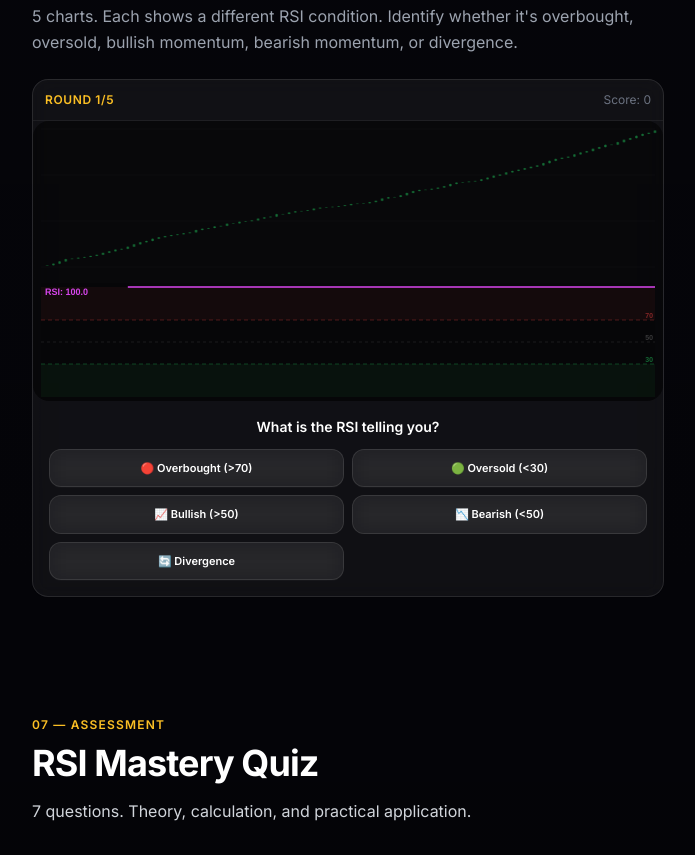
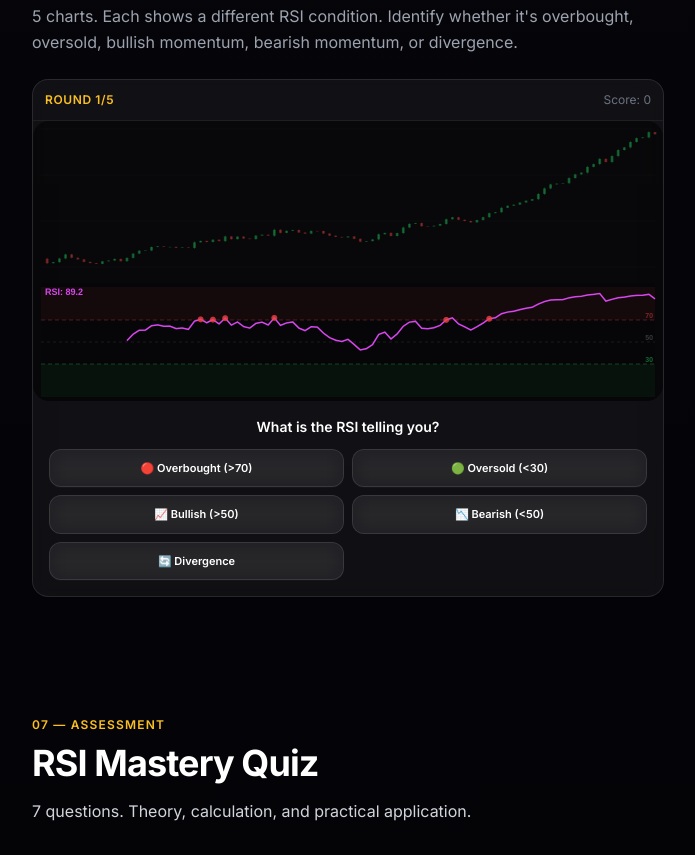
Before and after one commit to shezabs/interakktive-website, a Next.js app: page /academy/lesson/rsi in a window 1280 px wide. Shown: the part 4200-5055 px from the top of the page, without its empty margins (292-987 px from the left). Built offline with nearby package versions, Linux system fonts and the light colour scheme; no server answers.

Commit message:
fix: RSI game v2 - wide noise ensures proper RSI oscillation in all scenarios

```diff
--- a/app/academy/lesson/rsi/page.tsx
+++ b/app/academy/lesson/rsi/page.tsx
@@ -361,65 +361,51 @@ function RSISignalGame() {
   const [done, setDone] = useState(false);
 
   const scenarios = useMemo(() => {
-    // Each scenario has carefully crafted price data to produce a clear RSI condition
-    function makeOB(seed: number): number[] {
-      // Strong sustained rally — RSI will be well above 70
-      const rand = seededRandom(seed);
-      const p: number[] = [80];
-      for (let i = 1; i < 100; i++) {
-        p.push(p[i - 1] + (rand() - 0.3) * 1.5 + 0.6);
-      }
-      return p;
-    }
-    function makeOS(seed: number): number[] {
-      // Strong sustained sell-off — RSI will be well below 30
-      const rand = seededRandom(seed);
-      const p: number[] = [120];
-      for (let i = 1; i < 100; i++) {
-        p.push(p[i - 1] + (rand() - 0.7) * 1.5 - 0.6);
-      }
-      return p;
-    }
-    function makeBull(seed: number): number[] {
-      // Gentle uptrend — RSI stays 50-65 range
+    // KEY: RSI needs BOTH gains AND losses to oscillate. Use wide noise (rand()-0.5)*3
+    // plus a directional bias to push RSI toward the desired zone.
+    function makeData(seed: number, phases: { len: number; bias: number }[]): number[] {
       const rand = seededRandom(seed);
       const p: number[] = [100];
-      for (let i = 1; i < 100; i++) {
-        p.push(p[i - 1] + (rand() - 0.45) * 2 + 0.1);
-      }
-      return p;
-    }
-    function makeBear(seed: number): number[] {
-      // Gentle downtrend — RSI stays 35-50 range
-      const rand = seededRandom(seed);
-      const p: number[] = [100];
-      for (let i = 1; i < 100; i++) {
-        p.push(p[i - 1] + (rand() - 0.55) * 2 - 0.1);
-      }
-      return p;
-    }
-    function makeDiv(seed: number): number[] {
-      // Price makes lower low but with weakening momentum (RSI higher low)
-      const rand = seededRandom(seed);
-      const p: number[] = [100];
-      for (let i = 1; i < 100; i++) {
-        const noise = (rand() - 0.5) * 1.2;
-        let trend = 0;
-        if (i < 30) trend = -0.5;       // first drop
-        else if (i < 50) trend = 0.3;    // recovery
-        else if (i < 80) trend = -0.25;  // second drop (shallower momentum)
-        else trend = 0.15;               // start of recovery
-        p.push(p[i - 1] + noise + trend);
+      for (const phase of phases) {
+        for (let j = 0; j < phase.len; j++) {
+          const noise = (rand() - 0.5) * 3; // wide noise ensures both gains and losses
+          p.push(p[p.length - 1] + noise + phase.bias);
+        }
       }
       return p;
     }
 
     return [
-      { prices: makeOB(111), correct: 'overbought', explain: 'RSI surged above 70 after a strong rally. The market is overbought — momentum is stretched. Watch for a pullback.' },
-      { prices: makeOS(222), correct: 'oversold', explain: 'RSI dropped below 30 after heavy selling. The market is oversold — selling pressure may be exhausted. Watch for a bounce.' },
-      { prices: makeBull(333), correct: 'bullish_momentum', explain: 'RSI is above 50 and steady. Bullish momentum confirmed — the trend is healthy. Look for pullback entries.' },
-      { prices: makeBear(444), correct: 'bearish_momentum', explain: 'RSI is below 50. Bearish momentum — avoid buying. Look for short setups or stay out.' },
-      { prices: makeDiv(555), correct: 'divergence', explain: 'Price made a lower low but RSI made a higher low — bullish divergence. Selling is weakening. A reversal may be forming.' },
+      {
+        prices: makeData(111, [{ len: 20, bias: 0.05 }, { len: 80, bias: 0.5 }]),
+        correct: 'overbought',
+        explain: 'RSI surged above 70 after a sustained rally. The market is overbought — momentum is stretched. Watch for a pullback.'
+      },
+      {
+        prices: makeData(222, [{ len: 20, bias: -0.05 }, { len: 80, bias: -0.5 }]),
+        correct: 'oversold',
+        explain: 'RSI dropped below 30 after heavy selling. The market is oversold — selling may be exhausted. Watch for a bounce.'
+      },
+      {
+        prices: makeData(333, [{ len: 100, bias: 0.18 }]),
+        correct: 'bullish_momentum',
+        explain: 'RSI is above 50 and steady. Bullish momentum confirmed — the uptrend is healthy.'
+      },
+      {
+        prices: makeData(444, [{ len: 100, bias: -0.18 }]),
+        correct: 'bearish_momentum',
+        explain: 'RSI is below 50. Bearish momentum — avoid buying. The downtrend has control.'
+      },
+      {
+        prices: makeData(555, [
+          { len: 30, bias: -0.35 },
+          { len: 20, bias: 0.25 },
+          { len: 35, bias: -0.15 },
+          { len: 15, bias: 0.2 },
+        ]),
+        correct: 'divergence',
+        explain: 'Price made a lower low but RSI made a higher low — bullish divergence. Selling is weakening. A reversal may be forming.'
+      },
     ];
   }, []);
 
```
Also changed, not shown: 1 other file (tests, documents, lock files or other folders).
